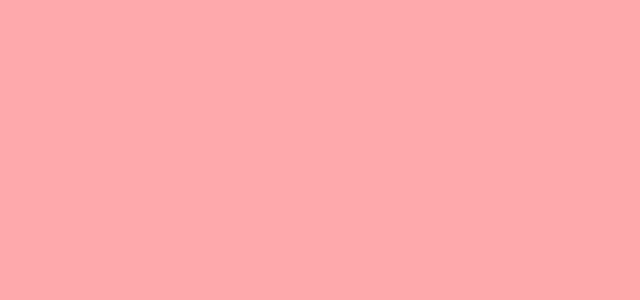
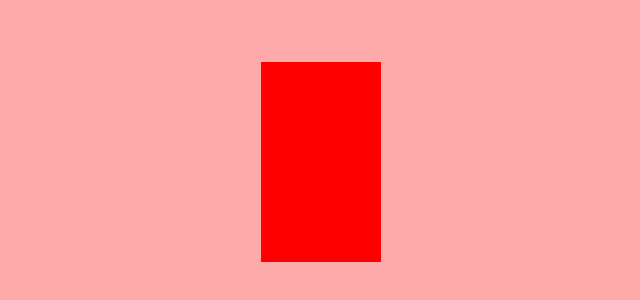
Before and after one commit to sereres/react-conways-life, a React (Create React App) app: page / in a window 1280 px wide. Shown: the part 238-538 px from the top of the page, without its empty margins (319-959 px from the left). Built offline with nearby package versions, Linux system fonts and the light colour scheme.

Commit message:
Define CellGrid

```diff
--- a/src/App.js
+++ b/src/App.js
@@ -1,10 +1,12 @@
 import React, {useState, useEffect} from 'react';
 import './App.css';
+import CellGrid from "./CellGrid";
 
 function App() {
   return (
     <div className="App">
       <header className="App-header">
+          <CellGrid height={5} width={3}/>
       </header>
     </div>
   );
--- /dev/null
+++ b/src/CellGrid.css
@@ -0,0 +1,18 @@
+.grid-container {
+    display: grid;
+}
+
+.grid-item-on {
+    background-color: blue;
+    height:40px;
+    width:40px;
+    grid-row: 1;
+}
+
+.grid-item-off, .grid-item {
+    background-color: red;
+    height:40px;
+    width:40px;
+    grid-row: 1;
+
+}
--- /dev/null
+++ b/src/CellGrid.js
@@ -0,0 +1,30 @@
+import React from "react";
+import './CellGrid.css'
+
+
+function createCell(row_number, cell_number) {
+    return <div key={"cell-"+row_number+"-"+cell_number} className={"grid-item"}/>
+}
+
+function createRow(row_number, width) {
+    const cells = [];
+    for( let i = 0; i < width; i++){
+        cells.push(createCell(row_number, i))
+    }
+
+    return <div key={"row-number-"+row_number} className={"grid-container"}>
+       {cells}
+    </div>
+}
+
+export default function CellGrid(props) {
+    const rows = [];
+
+    for( let i = 0; i < props.height; i++ ){
+        rows.push(createRow(i, props.width))
+    }
+
+    return <div>
+        {rows}
+    </div>
+}
```
Also changed, not shown: src/Cell.js (added), 2 other files (tests, documents, lock files or other folders).
